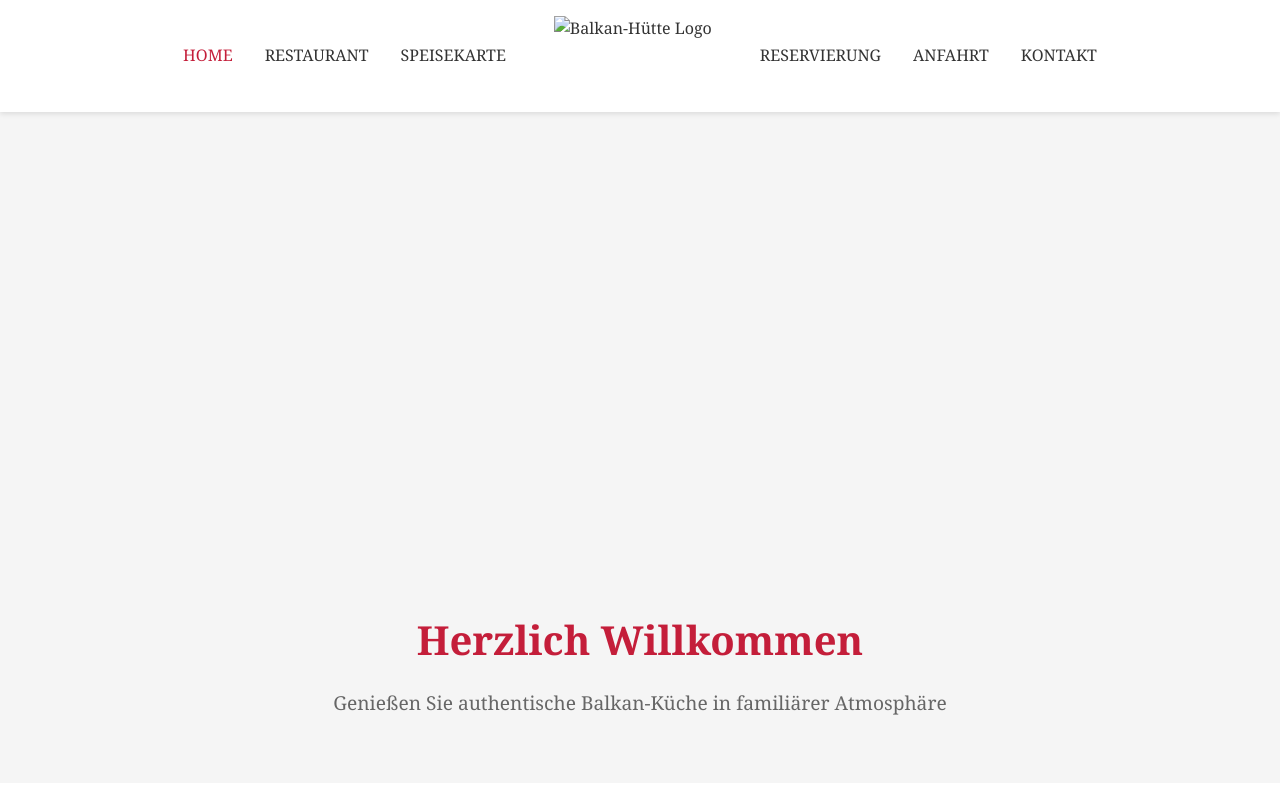
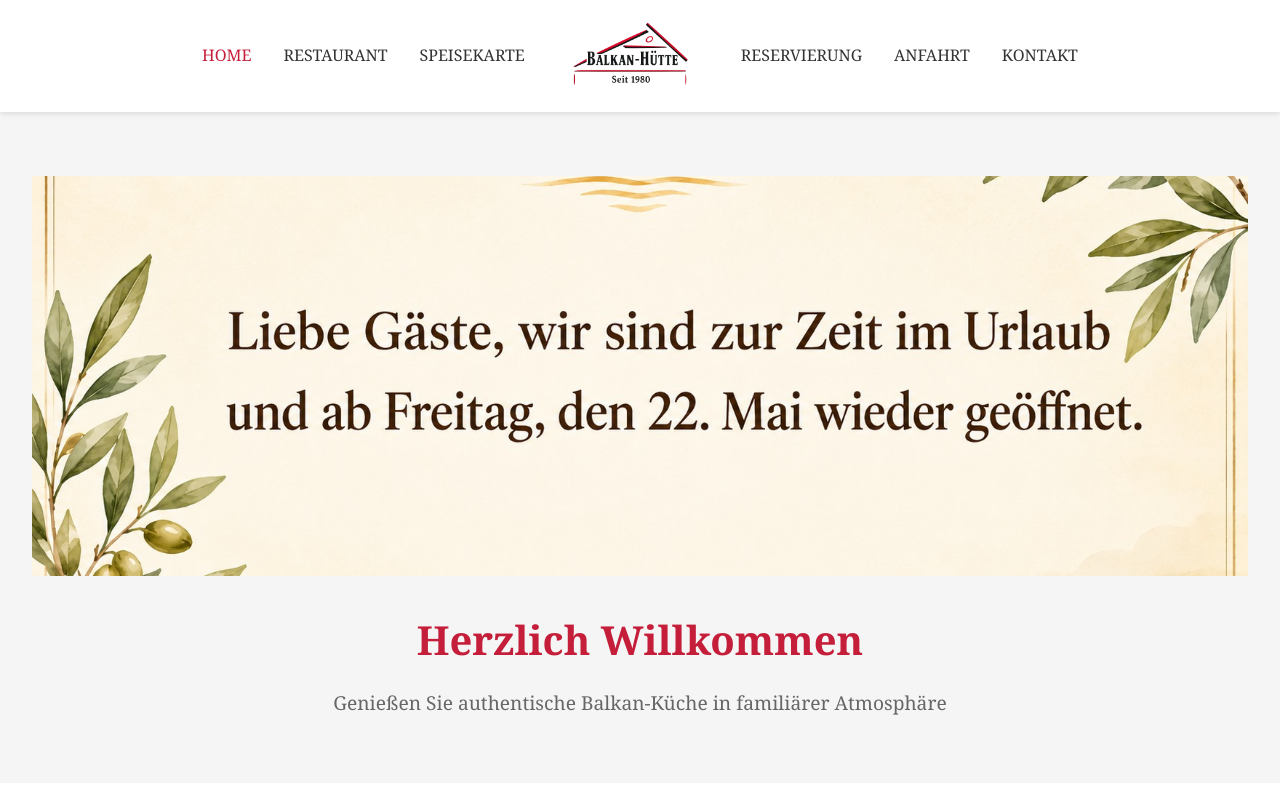
Before and after one commit to mikimilanee43-code/Balkanhuette1980.de, a plain HTML site: page index.html in a window 1280 px wide. Shown: the top 800 px of the page. Drawn offline with Linux system fonts and the light colour scheme.

Commit message:
Add files via upload

```diff
--- a/index.html
+++ b/index.html
@@ -103,7 +103,7 @@
         .hero-image {
             width: 100%;
             height: 400px;
-            background-image: url('Bilder/UrlaubMai2026.png');
+            background-image: url('UrlaubMai2026.jpg');
             background-size: cover;
             background-position: center;
             background-repeat: no-repeat;
@@ -265,7 +265,7 @@
     <!-- Navigation -->
     <nav>
         <div class="nav-wrapper">
-            <img class="nav-logo-mobile" src="Bilder/balkan_huette_logo_seit1980.jpg" alt="Balkan-Hütte Logo" style="height: 50px; width: auto;">
+            <img class="nav-logo-mobile" src="balkan_huette_logo_seit1980.jpg" alt="Balkan-Hütte Logo" style="height: 50px; width: auto;">
             <button class="hamburger" id="hamburger" onclick="toggleMenu()">&#9776;</button>
         </div>
         <div class="nav-container">
@@ -275,7 +275,7 @@
                 <a href="speisekarte.html">SPEISEKARTE</a>
             </div>
             <div class="nav-center">
-                <img src="Bilder/balkan_huette_logo_seit1980.jpg" alt="Balkan-Hütte Logo" class="logo" style="max-height: 80px; width: auto;">
+                <img src="balkan_huette_logo_seit1980.jpg" alt="Balkan-Hütte Logo" class="logo" style="max-height: 80px; width: auto;">
             </div>
             <div class="nav-right">
                 <a href="reservierung.html">RESERVIERUNG</a>
```
